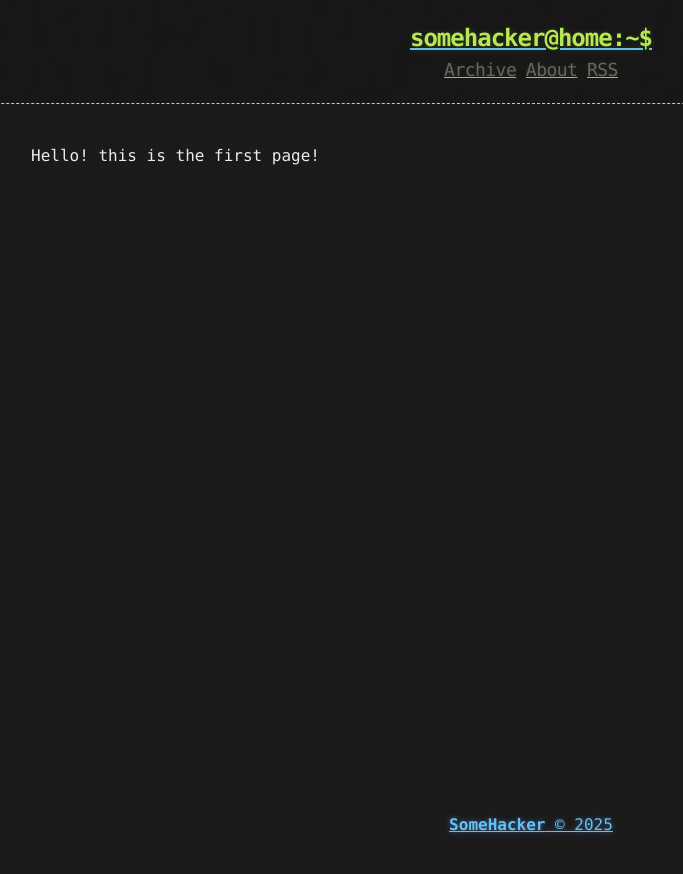
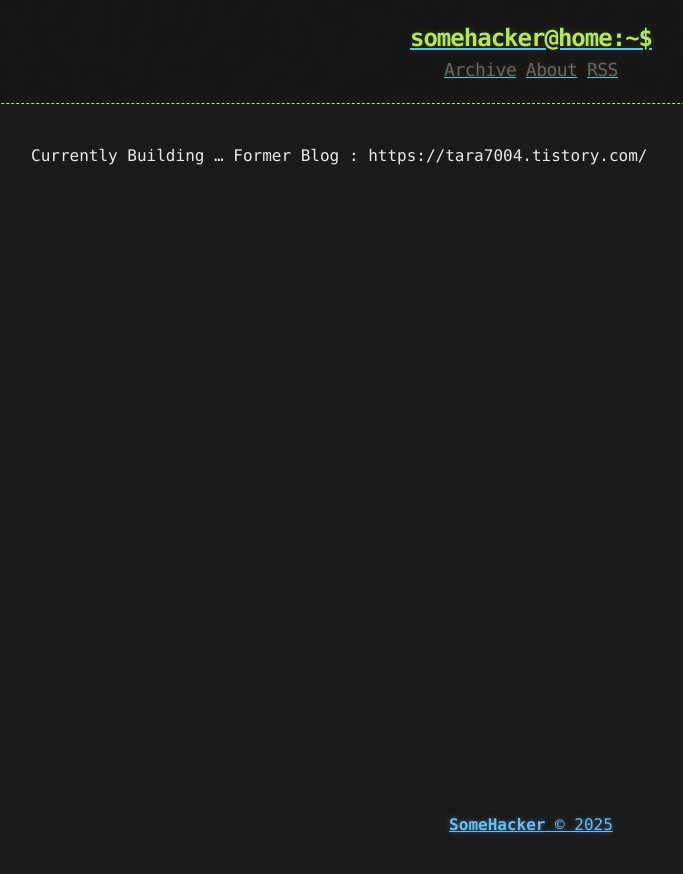
Before and after one commit to jiu7004/jiu7004.github.io, a Jekyll site: the page built from index.markdown, in a window 1280 px wide. Shown: the top 874 px of the page, without its empty margins (109-792 px from the left). Built offline with Jekyll 4.4.1, drawn with Linux system fonts in a browser that asks for light colours; the list of posts is cut into pages by our own code.

Commit message:
make simple notification post

```diff
--- a/index.markdown
+++ b/index.markdown
@@ -6,4 +6,5 @@ layout: default
 title: Home
 ---
 
-Hello! this is the first page!
+Currently Building ...
+Former Blog : https://tara7004.tistory.com/
```
